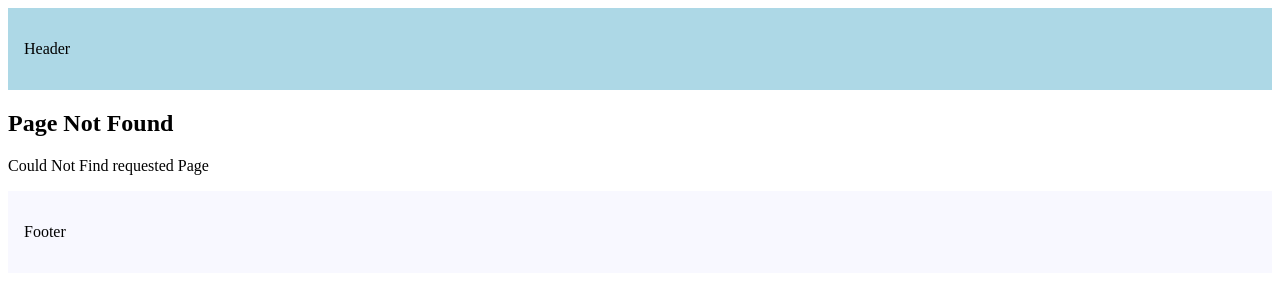
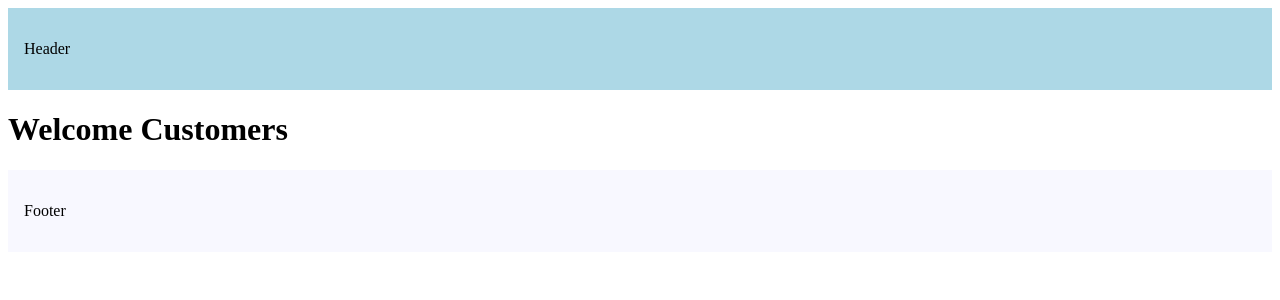
Before and after one commit to PooyaPayvar21/next-app-volution, a Next.js app: page /customers in a window 1280 px wide. Before the commit this address had no page. Shown: the top 300 px of the page. Built offline with nearby package versions, Linux system fonts and the light colour scheme.

Commit message:
nested Layout

```diff
--- a/src/app/layout.tsx
+++ b/src/app/(auth)/layout.tsx
@@ -3,7 +3,7 @@
   description: "Generated by Next.js",
 };
 
-export default function RootLayout({
+export default function AuthLayout({
   children,
 }: {
   children: React.ReactNode;
@@ -11,9 +11,8 @@
   return (
     <html lang="en">
       <body>
-        <header style={{ backgroundColor: 'lightblue', padding: '1rem' }}><p>Header</p></header>
         {children}
-        <footer style={{ backgroundColor: 'ghostwhite', padding: '1rem' }}>
+        <footer style={{ backgroundColor: "ghostwhite", padding: "1rem" }}>
           <p>Footer</p>
         </footer>
       </body>
--- /dev/null
+++ b/src/app/(marketing)/customers/page.tsx
@@ -0,0 +1,3 @@
+export default function Customers() {
+  return <h1>Welcome Customers</h1>;
+}
--- /dev/null
+++ b/src/app/(marketing)/layout.tsx
@@ -0,0 +1,24 @@
+export const metadata = {
+  title: "Next.js",
+  description: "Generated by Next.js",
+};
+
+export default function MarketingLayout({
+  children,
+}: {
+  children: React.ReactNode;
+}) {
+  return (
+    <html lang="en">
+      <body>
+        <header style={{ backgroundColor: "lightblue", padding: "1rem" }}>
+          <p>Header</p>
+        </header>
+        {children}
+        <footer style={{ backgroundColor: "ghostwhite", padding: "1rem" }}>
+          <p>Footer</p>
+        </footer>
+      </body>
+    </html>
+  );
+}
--- /dev/null
+++ b/src/app/(marketing)/revenue/page.tsx
@@ -0,0 +1,3 @@
+export default function Revenue() {
+  return <h1>Welcome Revenue</h1>;
+}
```
